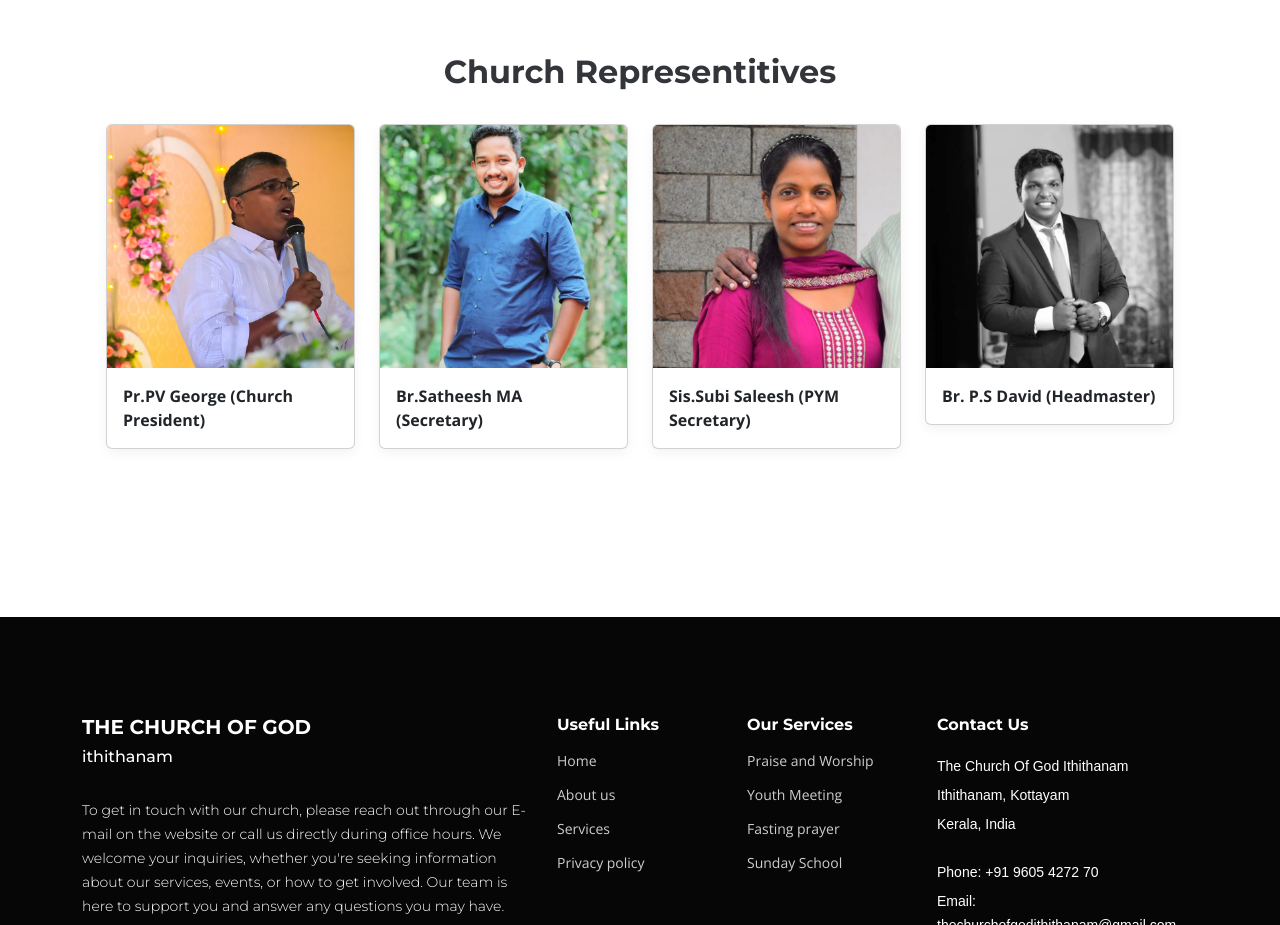
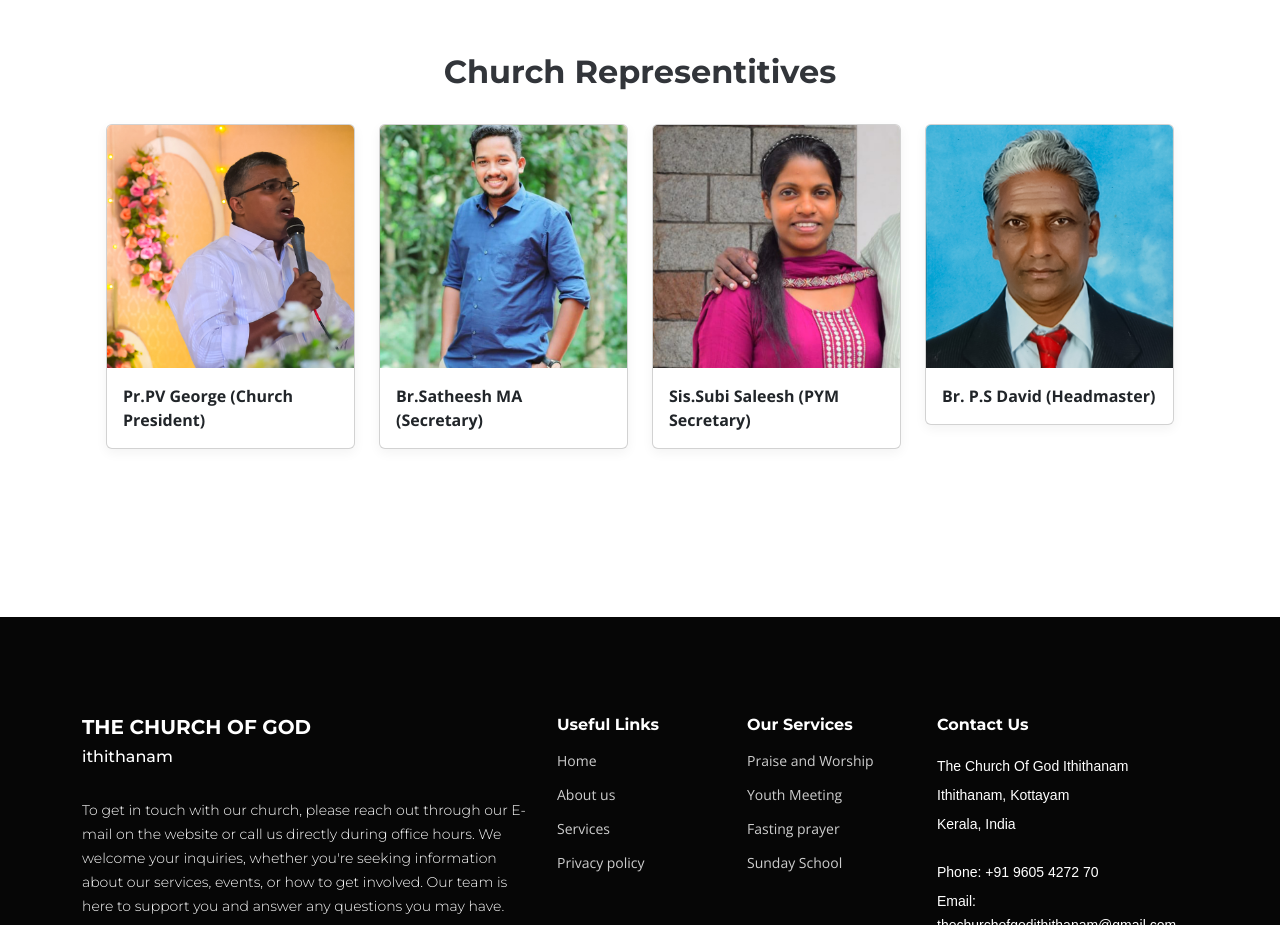
Before and after one commit to Ebenezerlalu07/The-Church-Of-God-Ithithanam, a plain HTML site: page about.html in a window 1280 px wide. Shown: the part 2860-3785 px from the top of the page. Drawn offline with nearby package versions, Linux system fonts and the light colour scheme; a web font is replaced by a local one.

Commit message:
image chganged

```diff
--- a/about.html
+++ b/about.html
@@ -289,7 +289,7 @@
                                                 <!-- Fourth Card -->
                                                 <div class="col-md-3 col-6">
                                                     <div class="card mb-4 box-shadow">
-                                                        <img class="card-img-top" src="assets/img/persons.jpg"
+                                                        <img class="card-img-top" src="assets/img/Headmaster.jpg"
                                                             alt="Card image cap">
                                                         <div class="card-body">
                                                             <b>Br. P.S David (Headmaster)</b>
```
Also changed, not shown: assets/img/Headmaster.jpg (added).
